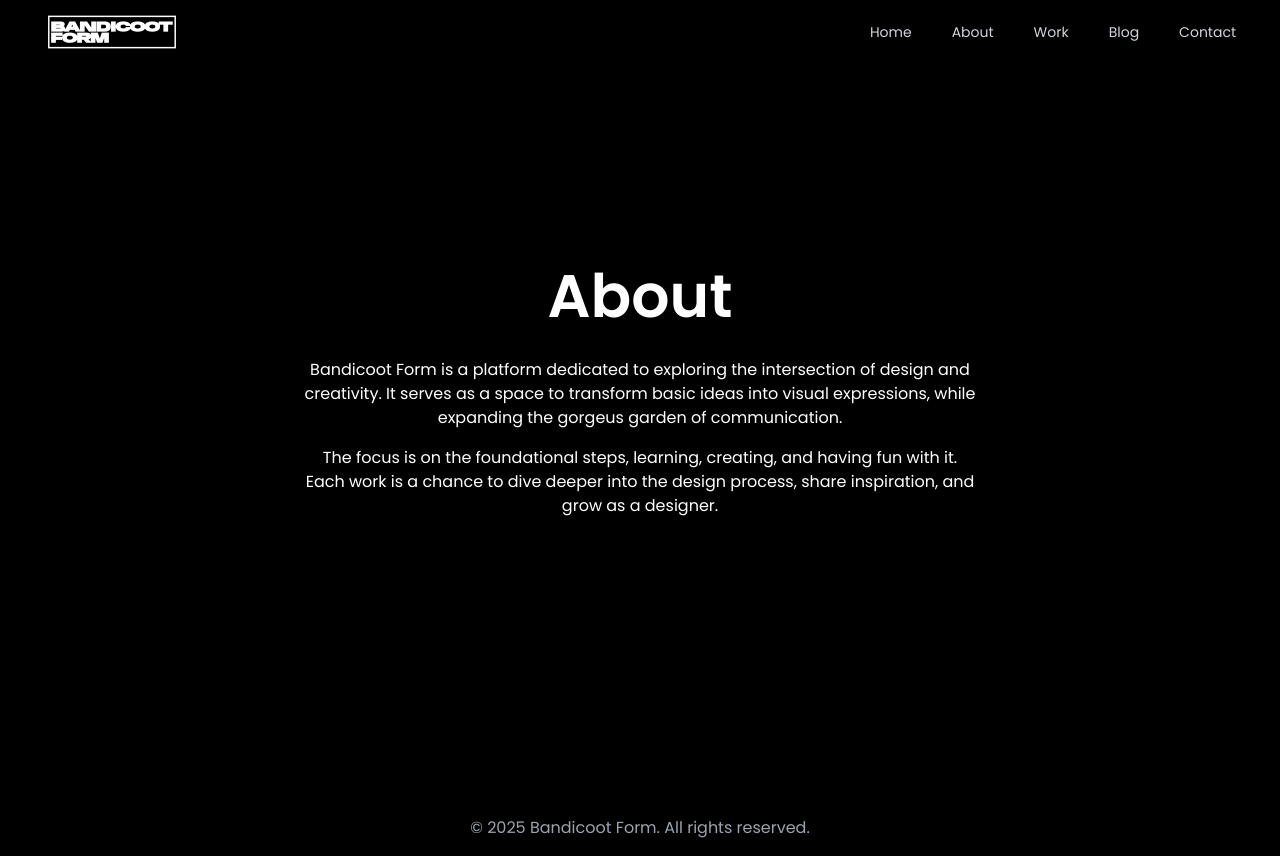
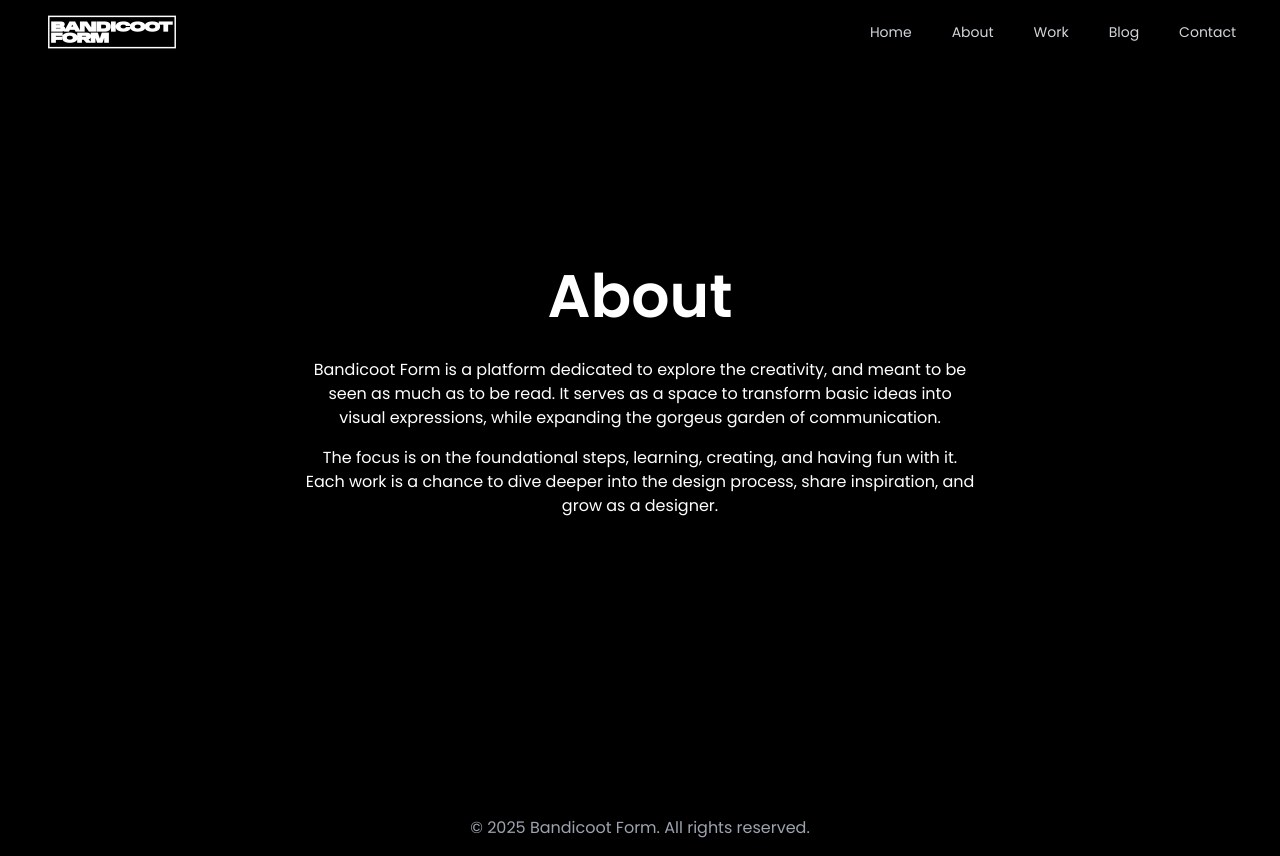
Before and after one commit to bandicootform/projectosaurus, a Next.js app: page /about in a window 1280 px wide. Built offline with nearby package versions, Linux system fonts and the light colour scheme.

Commit message:
update about pagelayout and page.tsx

```diff
--- a/app/about/page.tsx
+++ b/app/about/page.tsx
@@ -20,7 +20,7 @@ export default function About() {
         transition={{ delay: 0.5, duration: 0.8 }}
       >
         <p className="mb-4">
-          Bandicoot Form is a platform dedicated to exploring the intersection of design and creativity. It serves as a space to transform basic ideas into visual expressions, while expanding the gorgeus garden of communication.
+          Bandicoot Form is a platform dedicated to explore the creativity, and meant to be seen as much as to be read. It serves as a space to transform basic ideas into visual expressions, while expanding the gorgeus garden of communication.
         </p>
         <p className="mb-4">
           The focus is on the foundational steps, learning, creating, and having fun with it. Each work is a chance to dive deeper into the design process, share inspiration, and grow as a designer.
--- a/app/layout.tsx
+++ b/app/layout.tsx
@@ -11,8 +11,8 @@ const poppins = Poppins({
 })
 
 export const metadata = {
-  title: 'Bandicoot Form - Independent Typographic Practice',
-  description: 'It&apos;s not just about pretty fonts, it&apos;s about telling stories with type and design. Dive in as we grow a lush garden of creative communication.',
+  title: 'Bandicoot Form',
+  description: 'Bandicoot Form is an independent platform practice focused on design, creativity, and the process in between',
   icons: {
     icon: '/images/favicon.png'
   },
--- a/app/page.tsx
+++ b/app/page.tsx
@@ -22,7 +22,7 @@ export default function Home() {
         animate={{ opacity: 1 }}
         transition={{ delay: 0.5, duration: 0.8 }}
       >
-        Expressive typeforms, meant to be seen as much as to be read.
+        Meant to be seen as much as to be read.
       </motion.p>
       <motion.div
         className="flex flex-wrap justify-center gap-4"
```
